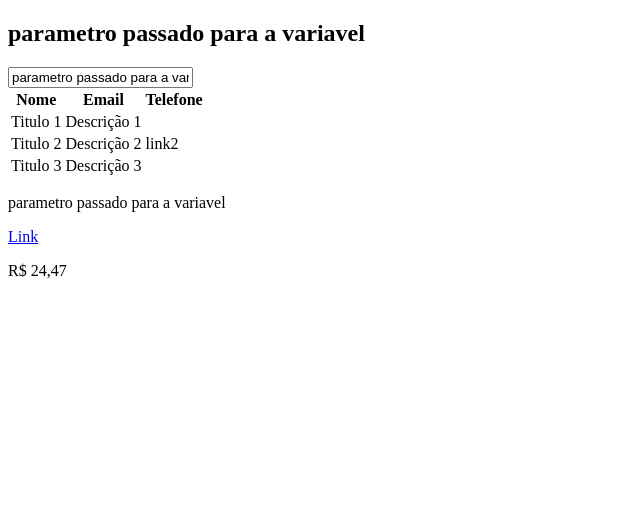
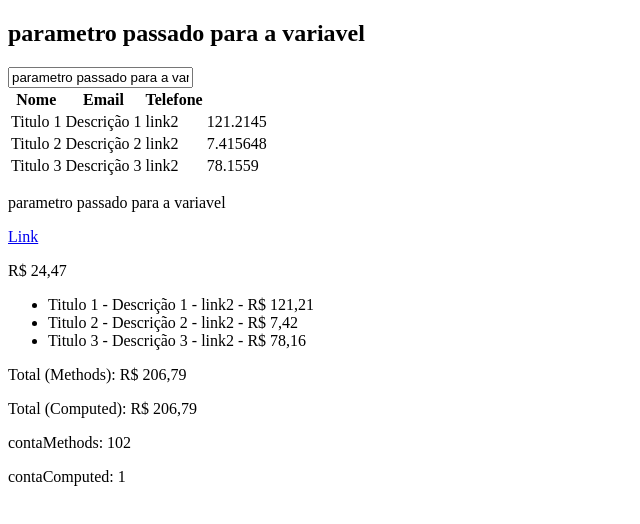
Before and after one commit to HoepersDuarte/VueJS, a plain HTML site: page index.html in a window 1280 px wide. Shown: the whole page, without its empty margins (0-640 px from the left). Drawn offline with nearby package versions, Linux system fonts and the light colour scheme.

Commit message:
novo recurso methodos computed

```diff
--- a/index.html
+++ b/index.html
@@ -1,5 +1,5 @@
 <!DOCTYPE html>
-<html lang="en">
+<html lang="pt-br">
 
 <head>
     <meta charset="UTF-8">
@@ -22,6 +22,18 @@
         <p v-html="html"></p>
 
         <p>{{ 24.4684654 | TrataValor }}</p>
+
+        <ul>
+            <li v-for="registro in registros">
+                {{ registro.titulo }} - {{ registro.descricao}} - {{registro.link}} - {{registro.valor | TrataValor }}
+            </li>
+        </ul>
+
+        <p>Total (Methods): {{totalValorMetodo() | TrataValor}}</p>
+        <p>Total (Computed): {{totalValorComputed | TrataValor}}</p>
+
+        <p>contaMethods: {{contaMethods}}</p>
+        <p>contaComputed: {{contaComputed}}</p>
 
     </div>
 
@@ -54,15 +66,37 @@
                 valorAtributo: 'parametro passado para a variavel',
                 titulos: ['Nome', 'Email', 'Telefone'],
                 registros: [
-                    { titulo: 'Titulo 1', descricao: 'Descrição 1' },
-                    { titulo: 'Titulo 2', descricao: 'Descrição 2', link:'link2' },
-                    { titulo: 'Titulo 3', descricao: 'Descrição 3' }
+                    { titulo: 'Titulo 1', descricao: 'Descrição 1', link: 'link2', valor: 121.2145 },
+                    { titulo: 'Titulo 2', descricao: 'Descrição 2', link: 'link2', valor: 7.415648 },
+                    { titulo: 'Titulo 3', descricao: 'Descrição 3', link: 'link2', valor: 78.1559 }
                 ],
-                html:'<a href="#">Link</a>'
+                html: '<a href="#">Link</a>',
+                contaMethods:0,
+                contaComputed:0,
             },
             filters: {
-                TrataValor: function(valor) {
-                    return ('R$ '+(valor).toFixed(2)).replace('.', ',')
+                TrataValor: function (valor) {
+                    return ('R$ ' + (valor).toFixed(2)).replace('.', ',')
+                }
+            },
+            methods: {
+                totalValorMetodo: function() {
+                    this.contaMethods++;
+                    var total = 0;
+                    for (item of this.registros) {
+                        total += item.valor;
+                    }
+                    return total;
+                }
+            },
+            computed: {
+                totalValorComputed: function() {
+                    this.contaComputed++;
+                    var total = 0;
+                    for (item of this.registros) {
+                        total += item.valor;
+                    }
+                    return total;
                 }
             }
         });
```
